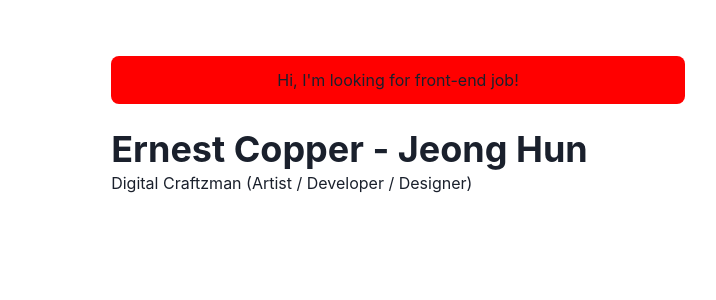
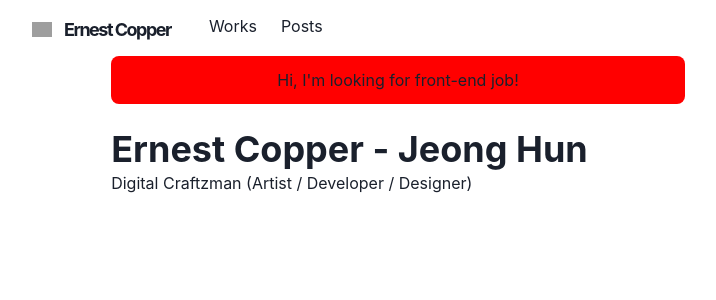
Before and after one commit to pydevjeong/portfolio-pratice, a Next.js app: page / in a window 1280 px wide. Shown: the top 300 px of the page, without its empty margins (242-958 px from the left). Built offline with nearby package versions, Linux system fonts and the light colour scheme; grey boxes are pictures that could not be loaded.

Commit message:
fixing error

```diff
--- a/components/layouts/main.js
+++ b/components/layouts/main.js
@@ -9,7 +9,7 @@ const Main=({children,router})=>{
         <meta name="viewport" content="width=device-width, initial-scale=1"/>
         <title>Ernest Copper - HomePage</title>
       </Head>
-      {/* <Navbar path={router.asPath}/> */}
+      <Navbar path={router.asPath}/>
       {/* 여기 주석처리 했더니 hydration 에러 사라짐 원인 찾기 */}
       <Container maxW="container.md" pt={14}>
         {children}
--- a/components/logo.js
+++ b/components/logo.js
@@ -22,7 +22,7 @@ const Logo = () => {
 
   return (
     <Link href="/">
-
+      <a>
         <LogoBox>
           <Image src={footPrintImg} width={20} height={20} alt="Logo" />
           <Text
@@ -34,7 +34,7 @@ const Logo = () => {
             Ernest Copper
           </Text>
         </LogoBox>
-
+        </a>
     </Link>
   );
 };
--- a/pages/_app.js
+++ b/pages/_app.js
@@ -2,7 +2,7 @@ import "../styles/globals.css";
 import { ChakraProvider } from "@chakra-ui/react";
 import Layout from "../components/layouts/main";
 
-function MyApp({ Component, pageProps, router }) {
+const MyApp=({ Component, pageProps, router })=> {
   return (
     <ChakraProvider>
       <Layout router={router}>
```
